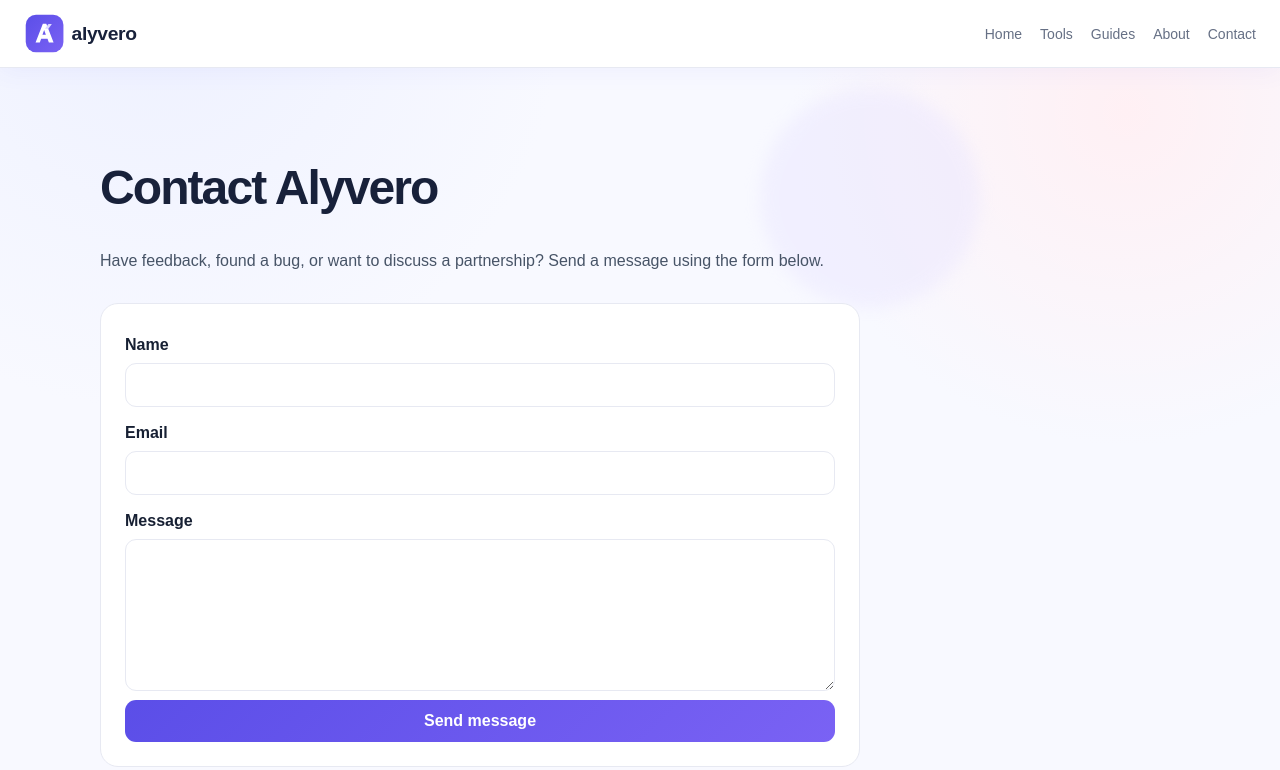
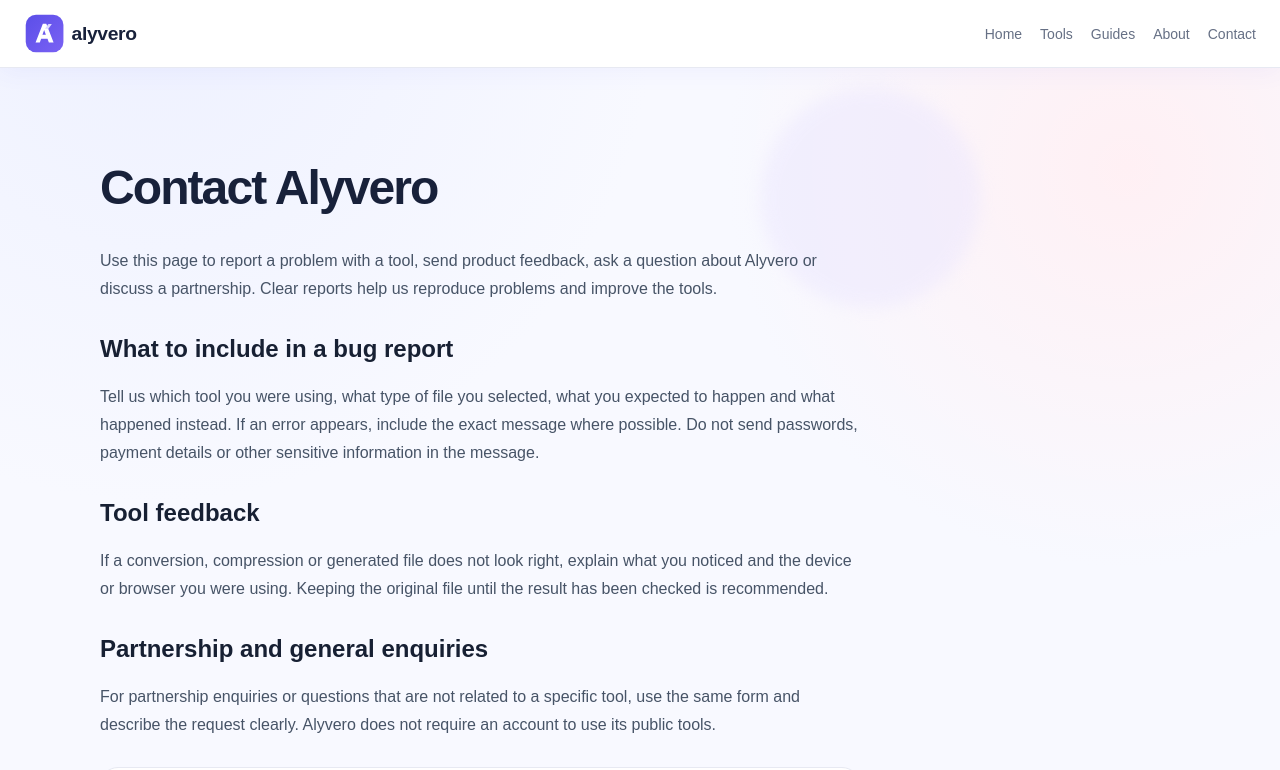
Before and after one commit to rindodi/alyvero, a Next.js app: page /contact in a window 1280 px wide. Shown: the top 770 px of the page. Built offline with nearby package versions, Linux system fonts and the light colour scheme.

Commit message:
Expand contact page information

```diff
--- a/app/contact/page.tsx
+++ b/app/contact/page.tsx
@@ -1,5 +1,5 @@
 export const metadata = {
-  title: "Contact",
+  title: "Contact Alyvero",
   description:
     "Contact Alyvero with product feedback, bug reports, questions and partnership enquiries.",
 };
@@ -9,7 +9,16 @@ export default function Contact() {
     <div className="container">
       <div className="content-page">
         <h1>Contact Alyvero</h1>
-        <p>Have feedback, found a bug, or want to discuss a partnership? Send a message using the form below.</p>
+        <p>Use this page to report a problem with a tool, send product feedback, ask a question about Alyvero or discuss a partnership. Clear reports help us reproduce problems and improve the tools.</p>
+
+        <h2>What to include in a bug report</h2>
+        <p>Tell us which tool you were using, what type of file you selected, what you expected to happen and what happened instead. If an error appears, include the exact message where possible. Do not send passwords, payment details or other sensitive information in the message.</p>
+
+        <h2>Tool feedback</h2>
+        <p>If a conversion, compression or generated file does not look right, explain what you noticed and the device or browser you were using. Keeping the original file until the result has been checked is recommended.</p>
+
+        <h2>Partnership and general enquiries</h2>
+        <p>For partnership enquiries or questions that are not related to a specific tool, use the same form and describe the request clearly. Alyvero does not require an account to use its public tools.</p>
 
         <form className="contact-form" action="https://formsubmit.co/rindodi@gmail.com" method="POST">
           <input type="hidden" name="_subject" value="Alyvero contact form" />
```
